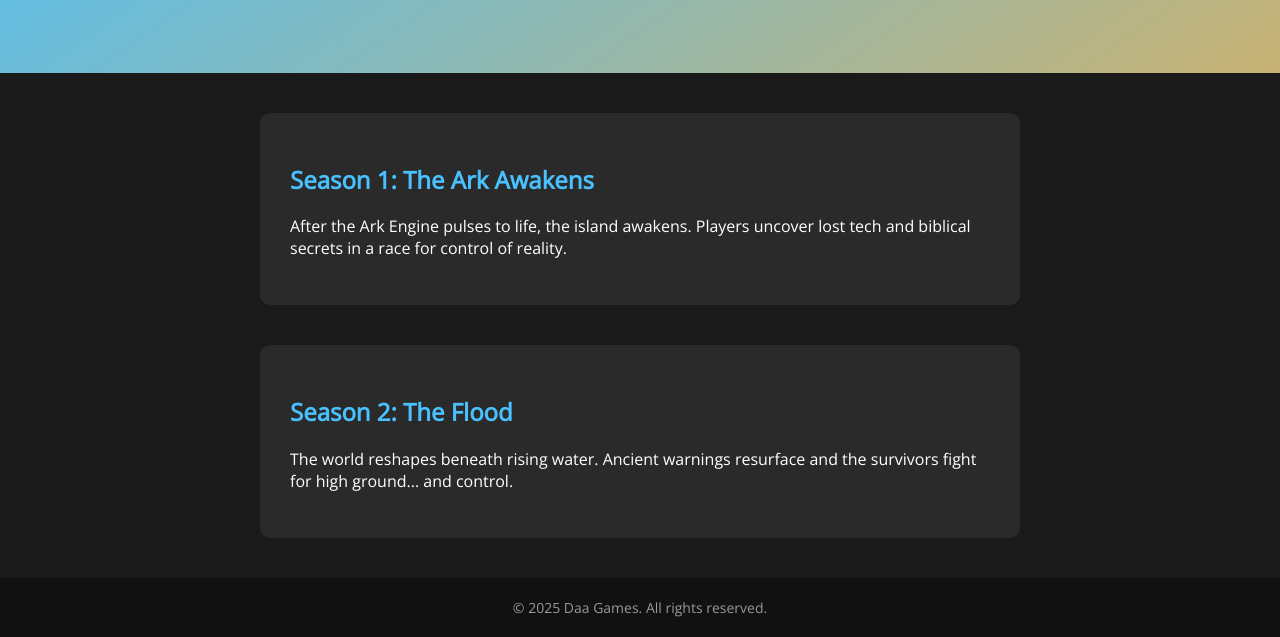
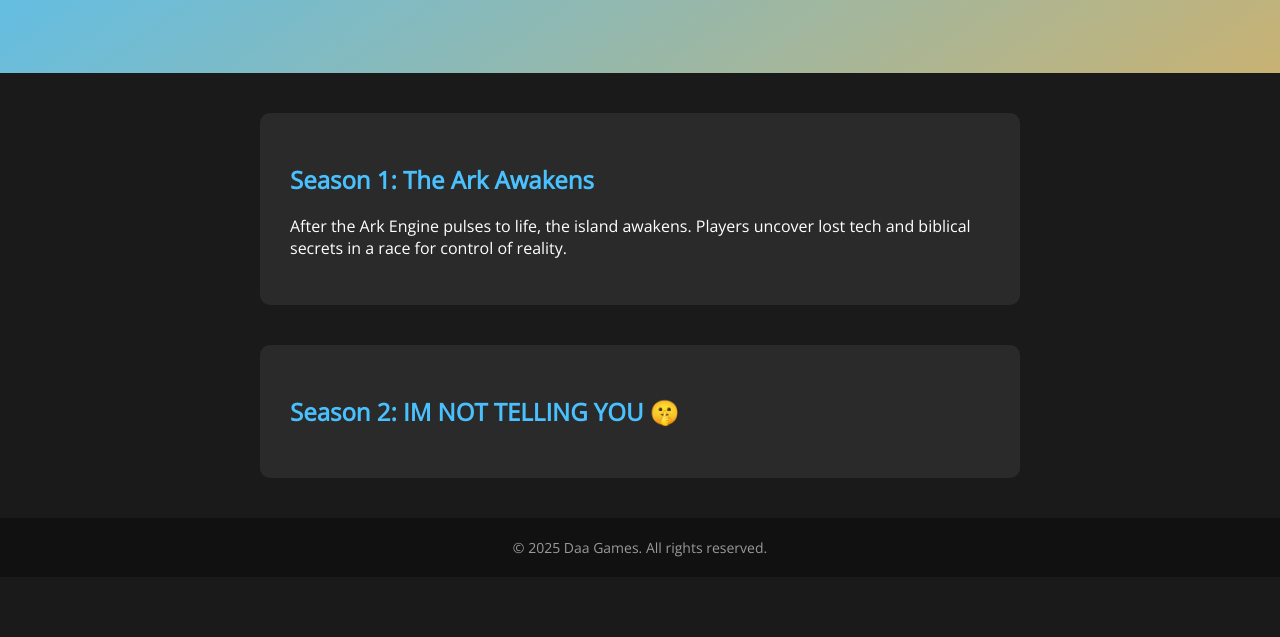
Before and after one commit to J100S/Arcfall, a plain HTML site: page seasons.html in a window 1280 px wide. Shown: the part 345-982 px from the top of the page. After the commit the page ends 922 px from the top, so only its background shows below. Drawn offline with nearby package versions, Linux system fonts and the light colour scheme.

Commit message:
Update seasons.html

```diff
--- a/seasons.html
+++ b/seasons.html
@@ -101,8 +101,7 @@
   </div>
 
   <div class="season">
-    <h2>Season 2: The Flood</h2>
-    <p>The world reshapes beneath rising water. Ancient warnings resurface and the survivors fight for high ground... and control.</p>
+    <h2>Season 2: IM NOT TELLING YOU 🤫</h2>
   </div>
 
   <footer>
```
